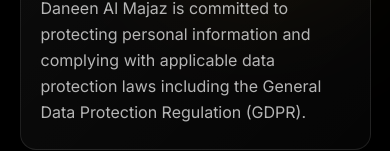
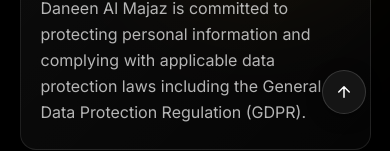
Before and after one commit to faheemnazir/landingpagedan, a React (Vite) app: page /gdpr in a window 390 px wide. Shown: the part 706-857 px from the top of the page. Built offline with nearby package versions, Linux system fonts and the light colour scheme.

Commit message:
Optimize TechStack mobile size, center-align and scale Why It Matters section, stack Testimonials, and floating scroll-to-top button

```diff
--- a/src/components/Footer.css
+++ b/src/components/Footer.css
@@ -276,21 +276,28 @@
 .scroll-to-top {
   box-sizing: border-box;
   display: flex;
-  flex-direction: row;
   justify-content: center;
   align-items: center;
-  width: 40px;
-  height: 40px;
-  background: rgba(255, 255, 255, 0.05);
-  border: 1px solid rgba(255, 255, 255, 0.1);
-  border-radius: 12px;
-  color: rgba(255, 255, 255, 0.7);
-  transition: all 0.2s ease;
+  width: 44px;
+  height: 44px;
+  background: rgba(25, 25, 25, 0.8);
+  backdrop-filter: blur(8px);
+  -webkit-backdrop-filter: blur(8px);
+  border: 1px solid rgba(255, 255, 255, 0.15);
+  border-radius: 50%;
+  color: #FFFFFF;
+  transition: all 0.3s ease;
+  position: fixed;
+  bottom: 24px;
+  right: 96px; /* stack horizontally next to floating call button on desktop */
+  z-index: 999;
+  box-shadow: 0 4px 16px rgba(0, 0, 0, 0.4);
 }
 
 .scroll-to-top:hover {
-  background: rgba(255, 255, 255, 0.1);
-  color: #FFFFFF;
+  background: var(--accent-gold, #C8A46B);
+  color: #000000;
+  transform: translateY(-4px);
 }
 
 @media (max-width: 1024px) {
@@ -312,6 +319,11 @@
 }
 
 @media (max-width: 768px) {
+  .scroll-to-top {
+    right: 24px;
+    bottom: 24px;
+  }
+
   .footer-top-row {
     flex-direction: column;
     gap: 32px;
--- a/src/components/RevenueImpact.css
+++ b/src/components/RevenueImpact.css
@@ -143,9 +143,15 @@
     padding-bottom: 40px;
   }
 
+  .left-column {
+    align-items: center;
+    text-align: center;
+    width: 100%;
+  }
+
   .left-column h2 {
-    font-size: 1.8rem;
-    line-height: 1.35;
+    font-size: 1.6rem;
+    line-height: 1.3;
   }
 
   .revenue-stats-grid {
--- a/src/components/TechStack.css
+++ b/src/components/TechStack.css
@@ -219,23 +219,28 @@
 
 @media (max-width: 768px) {
   .tech-stack {
-    padding-top: 72px;
-    padding-bottom: 40px;
+    padding-top: 32px;
+    padding-bottom: 32px;
   }
 
   .tech-stack-header h2 {
-    font-size: 1.8rem;
-    line-height: 1.35;
-    padding: 0 10px;
+    font-size: 1.6rem;
+    line-height: 1.3;
+    padding: 0;
   }
 
   .tech-br-desktop {
     display: none;
   }
 
+  .tech-stack-subtitle {
+    font-size: 0.9rem;
+    line-height: 1.5;
+  }
+
   .tech-tabs-container {
     justify-content: flex-start;
-    margin-bottom: 32px;
+    margin-bottom: 24px;
   }
 
   .tech-tabs {
@@ -248,20 +253,20 @@
   }
 
   .tech-flat-card {
-    flex: 0 0 170px;
-    min-width: 170px;
-    padding: 24px 12px;
+    flex: 0 0 150px;
+    min-width: 150px;
+    padding: 18px 10px;
   }
 
   .tech-icon-box {
-    width: 56px;
-    height: 56px;
-    border-radius: 12px;
-    margin-bottom: 16px;
+    width: 48px;
+    height: 48px;
+    border-radius: 10px;
+    margin-bottom: 12px;
   }
 
   .tech-logo-img {
-    width: 28px;
-    height: 28px;
+    width: 24px;
+    height: 24px;
   }
 }
--- a/src/components/Testimonials.css
+++ b/src/components/Testimonials.css
@@ -156,6 +156,24 @@
 }
 
 @media (max-width: 768px) {
+  .testimonials-grid {
+    display: flex;
+    flex-direction: column;
+    overflow-x: visible;
+    scroll-snap-type: none;
+    gap: 24px;
+    padding-bottom: 0;
+  }
+
+  .testimonial-card {
+    flex: none;
+    width: 100%;
+    max-width: 100%;
+  }
+
+  .slider-controls-mobile {
+    display: none !important;
+  }
 
   .excellence-stats {
     flex-direction: column;
```
